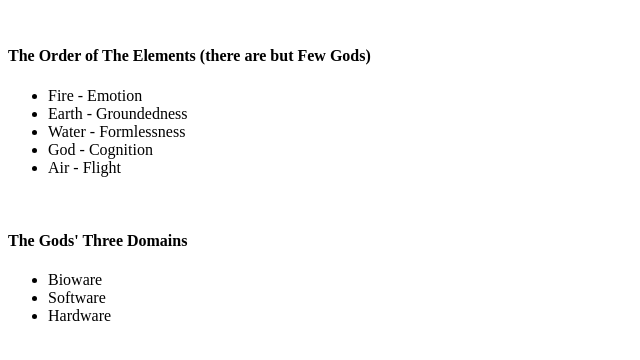
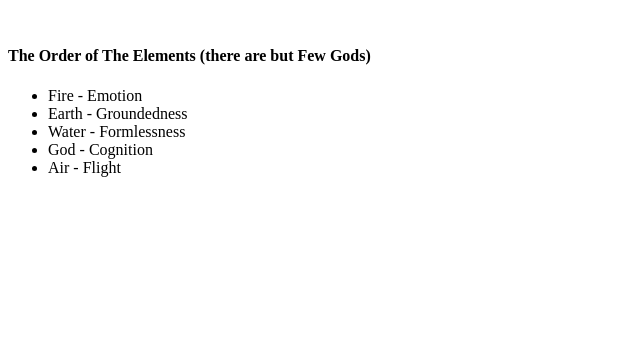
Before and after one commit to brennanfrank/BrennanFrank, a Flask app: template templates/hold.html in a window 1280 px wide. Shown: the top 360 px of the page, without its empty margins (0-640 px from the left). Run offline with Flask 3, Linux system fonts and the light colour scheme; the template is opened without the code that fills it, so the values that code supplies are empty.

Commit message:
more craziness

```diff
--- a/templates/hold.html
+++ b/templates/hold.html
@@ -16,15 +16,9 @@
 
 
 
-            <div class="row">
-                <div class="col">
-                    <h4>The Gods' Three Domains</h4>
-                    <ul>
-                        <li>Bioware</li>
-                        <li>Software</li>
-                        <li>Hardware</li>
-                    </ul>
-                </div>
-            </div>
+
+
+
+
 
             <br>
```
